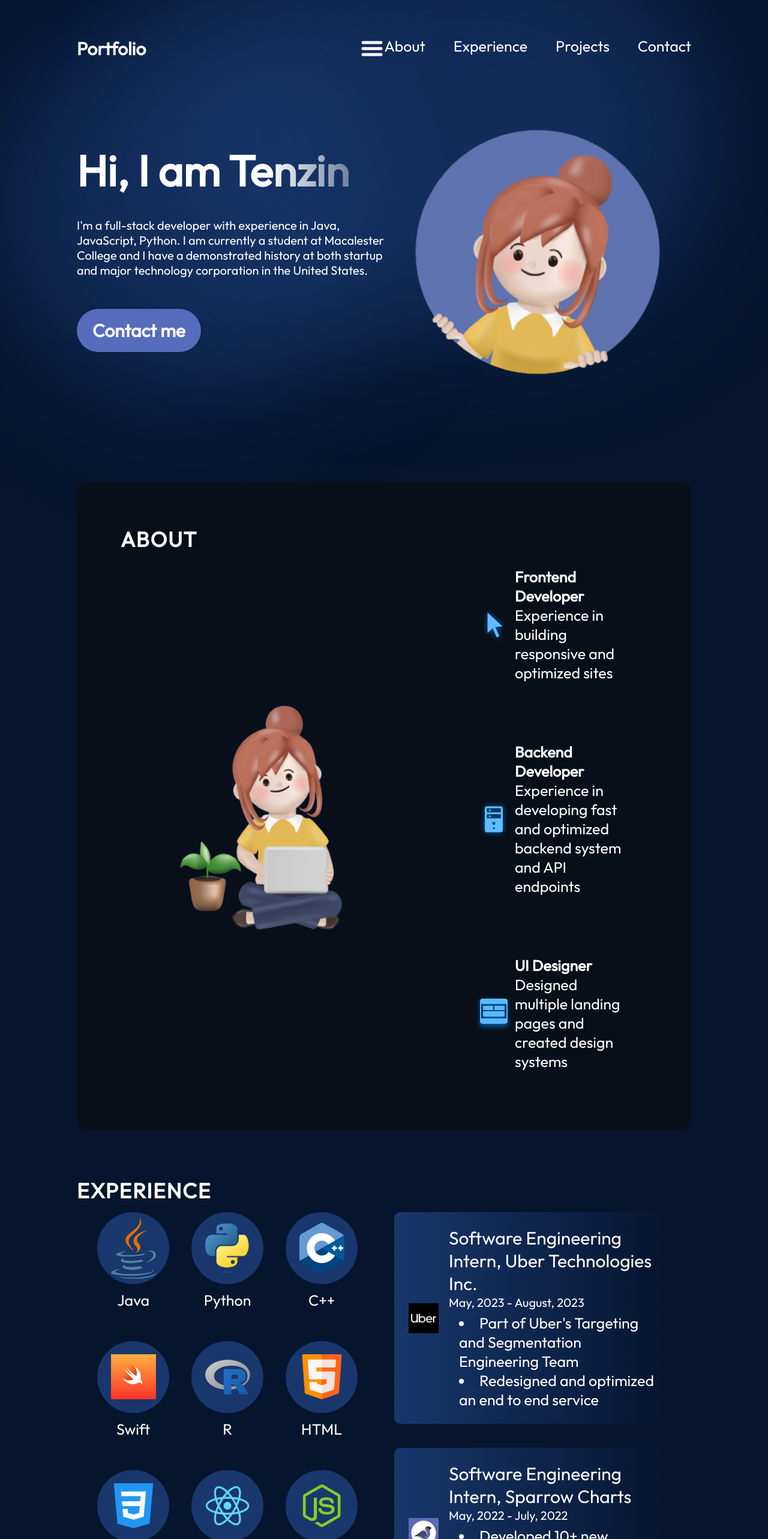
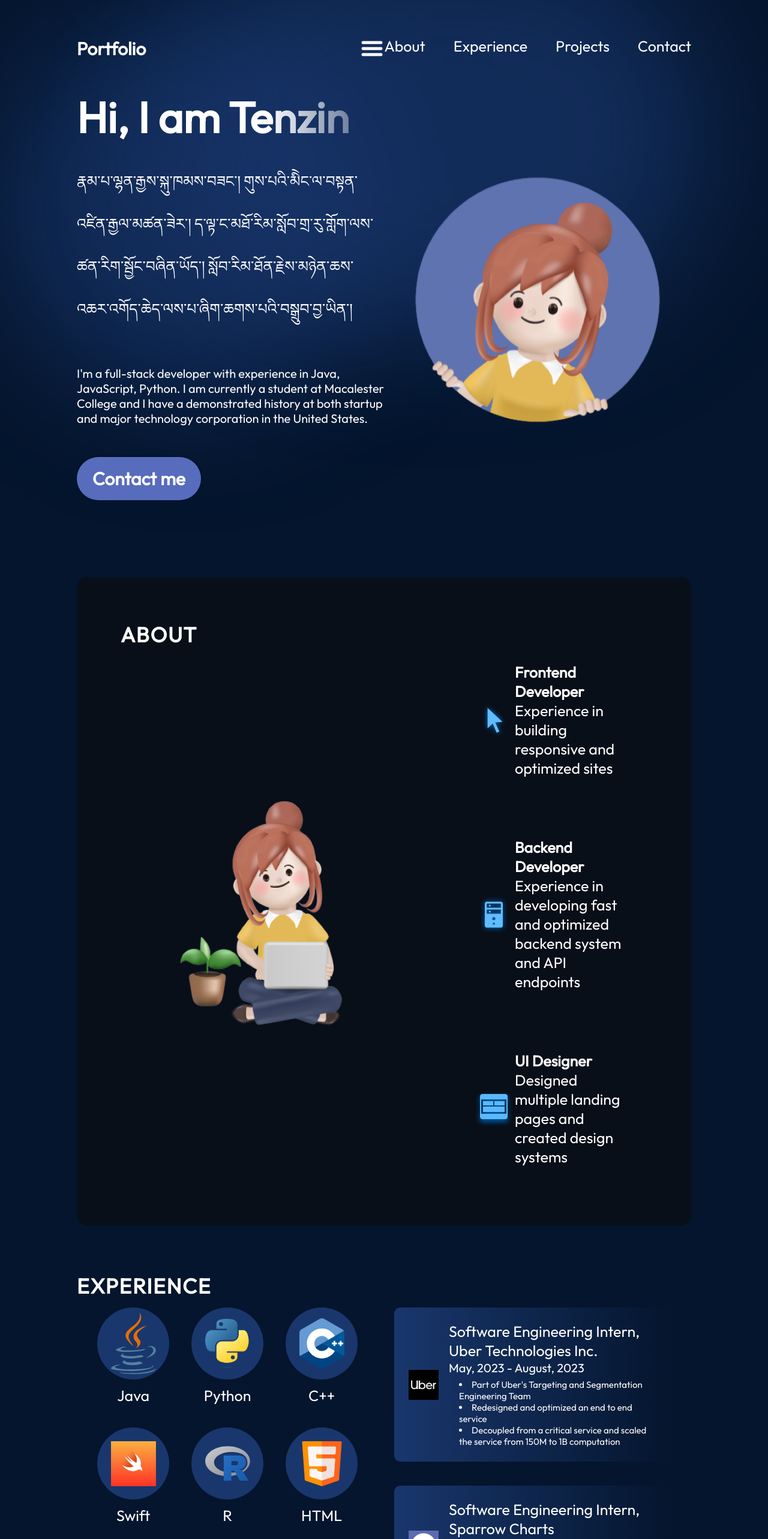
Before and after one commit to gyaltsentenzin/gyaltsentenzin.github.io, a React (Vite) app: page / in a window 1280 px wide. Shown: the top 2566 px of the page at 60% size. Built offline with nearby package versions, Linux system fonts and the light colour scheme.

Commit message:
updated experiences

```diff
--- a/src/components/Experience/Experience.module.css
+++ b/src/components/Experience/Experience.module.css
@@ -83,7 +83,7 @@
 }
 
 .historyItemDetails h3 {
-  font-size: 30px;
+  font-size: 25px;
   font-weight: 500;
 }
 
@@ -95,7 +95,7 @@
 .historyItemDetails ul {
   margin-top: 6px;
   list-style-position: inside;
-  font-size: 25px;
+  font-size: 15px;
   list-style-type: disc;
   margin-left: 17px;
 }
--- a/src/components/Hero/Hero.jsx
+++ b/src/components/Hero/Hero.jsx
@@ -7,6 +7,11 @@ export const Hero = () => {
     <section className={styles.container}>
       <div className={styles.content}>
         <h1 className={styles.title}> Hi, I am Tenzin</h1>
+        <p className={styles.tibetandescription}>
+          རྣམ་པ་ལྷན་རྒྱས་སྐུ་ཁམས་བཟང་། གུས་པའི་མིེང་ལ་བསྟན་འཛིན་རྒྱལ་མཚན་ཟེར་།
+          ད་ལྟ་ང་མཐོ་རིམ་སློབ་གྲ་རུ་གློག་ལས་ཚན་རིག་སྦྱོང་བཞིན་ཡོད་།
+          སློབ་རིམ་ཐོན་རྗེས་མཉེན་ཆས་འཆར་འགོད་ཆེད་ལས་པ་ཞིག་ཆགས་པའི་བསྒྲུབ་བྱ་ཡིན་།
+        </p>
         <p className={styles.description}>
           I'm a full-stack developer with experience in Java, JavaScript,
           Python. I am currently a student at Macalester College and I have a
--- a/src/components/Hero/Hero.module.css
+++ b/src/components/Hero/Hero.module.css
@@ -35,6 +35,12 @@
 
 .description {
   font-size: 20px;
+  font-family: var(--font-roboto);
+  margin-bottom: 52px;
+}
+
+.tibetandescription {
+  font-size: 25px;
   font-family: var(--font-roboto);
   margin-bottom: 52px;
 }
--- a/src/components/data/history.json
+++ b/src/components/data/history.json
@@ -6,7 +6,8 @@
     "endDate": "August, 2023",
     "experiences": [
       "Part of Uber's Targeting and Segmentation Engineering Team",
-      "Redesigned and optimized an end to end service"
+      "Redesigned and optimized an end to end service",
+      "Decoupled from a critical service and scaled the service from 150M to 1B computation"
     ],
     "imageSrc": "history/uber.png"
   },
```
